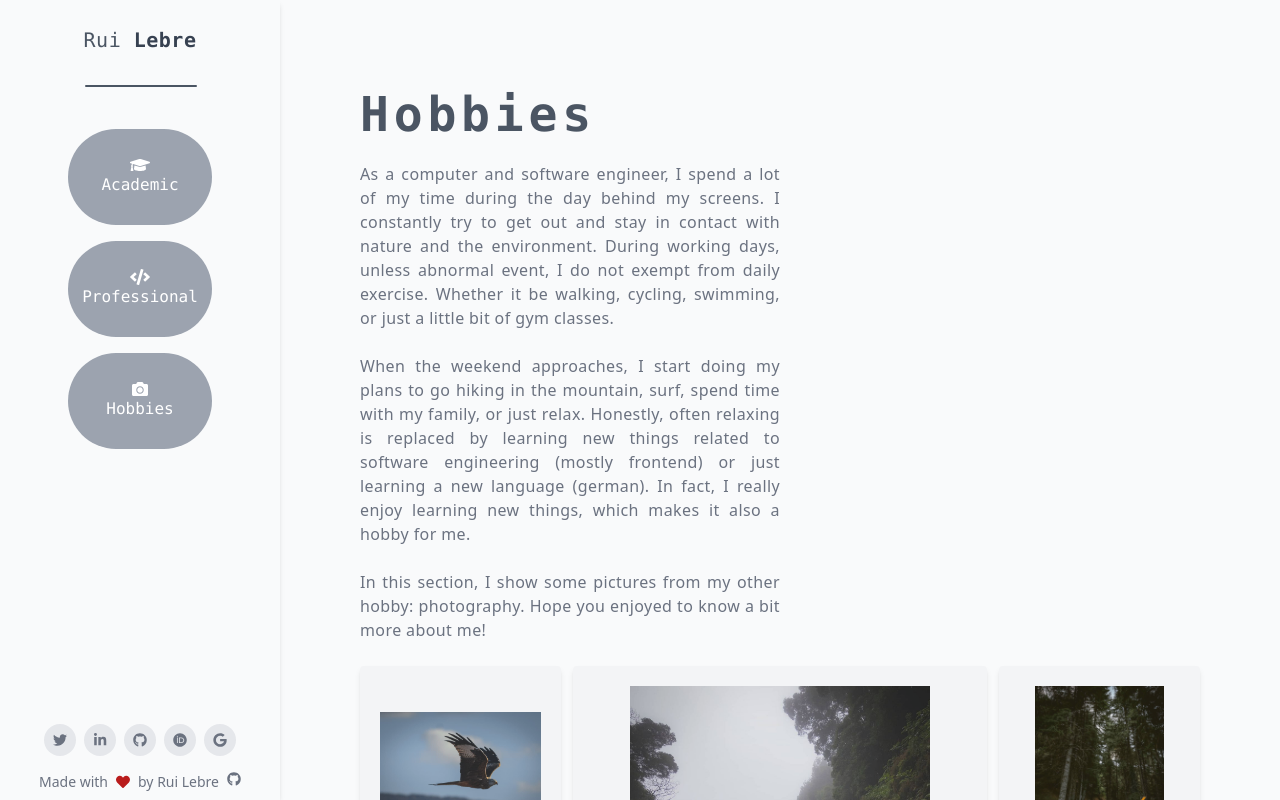
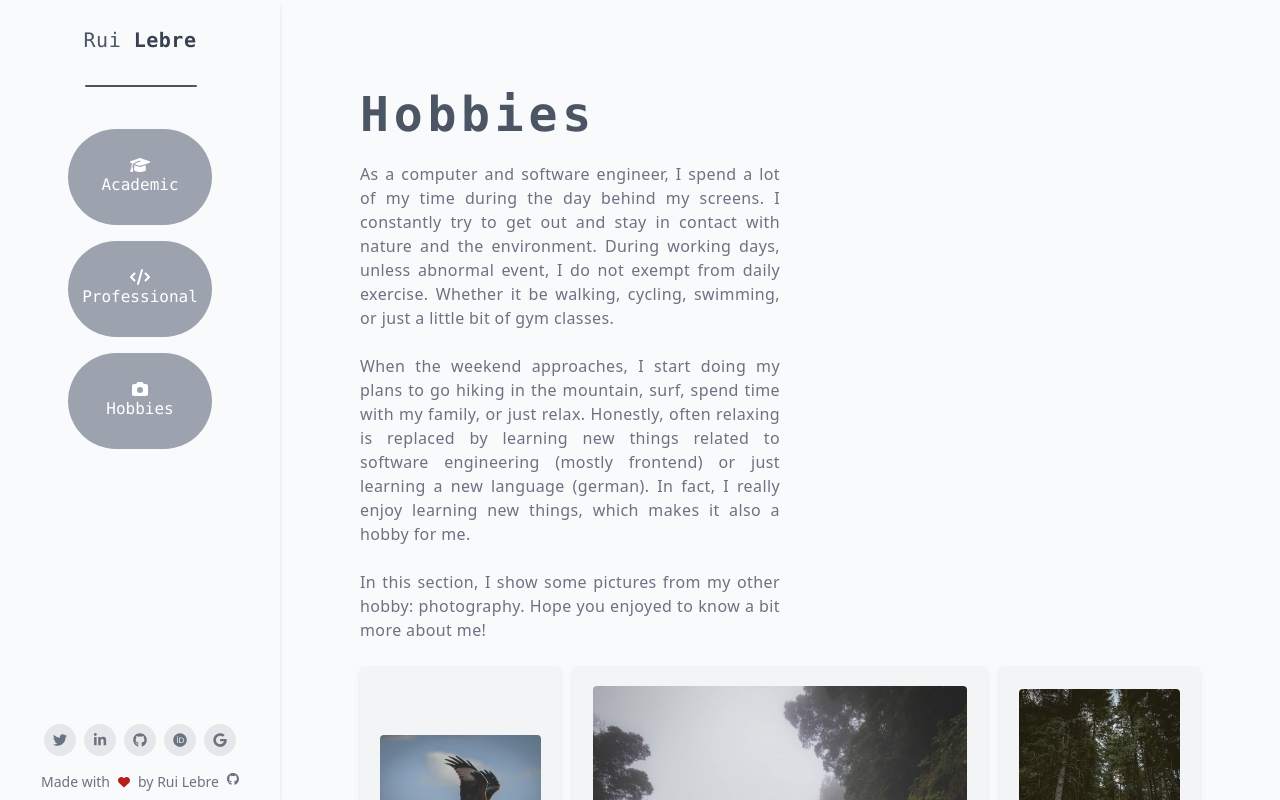
Before and after one commit to rlebre/personal-portal, a Next.js app: page /hobbies in a window 1280 px wide. Built offline with nearby package versions, Linux system fonts and the light colour scheme.

Commit message:
Upgrade next version

```diff
--- a/src/components/image-gallery/gallery-item/index.tsx
+++ b/src/components/image-gallery/gallery-item/index.tsx
@@ -16,9 +16,8 @@ const GalleryItem = ({ className, imageUrl }: Props) => {
       <Image
         src={imageUrl}
         alt='image'
-        width='1000px'
-        height='1000px'
-        objectFit='contain'
+        width={1000}
+        height={1000}
         loading='eager'
         className='inset-0 rounded opacity-95 hover:opacity-100'
       />
```
Also changed, not shown: package.json (+19 -18 lines), 2 other files (tests, documents, lock files or other folders).
